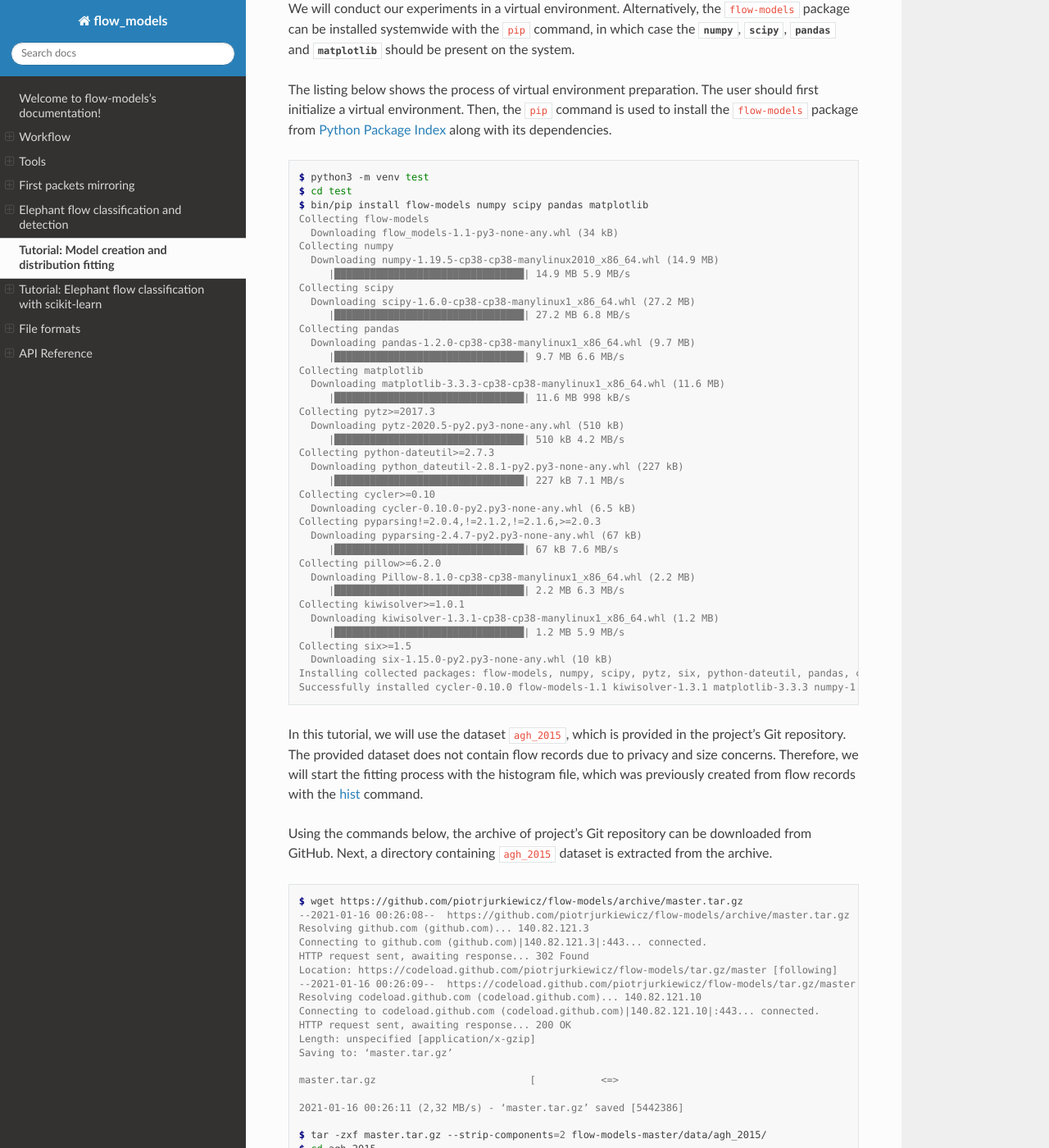
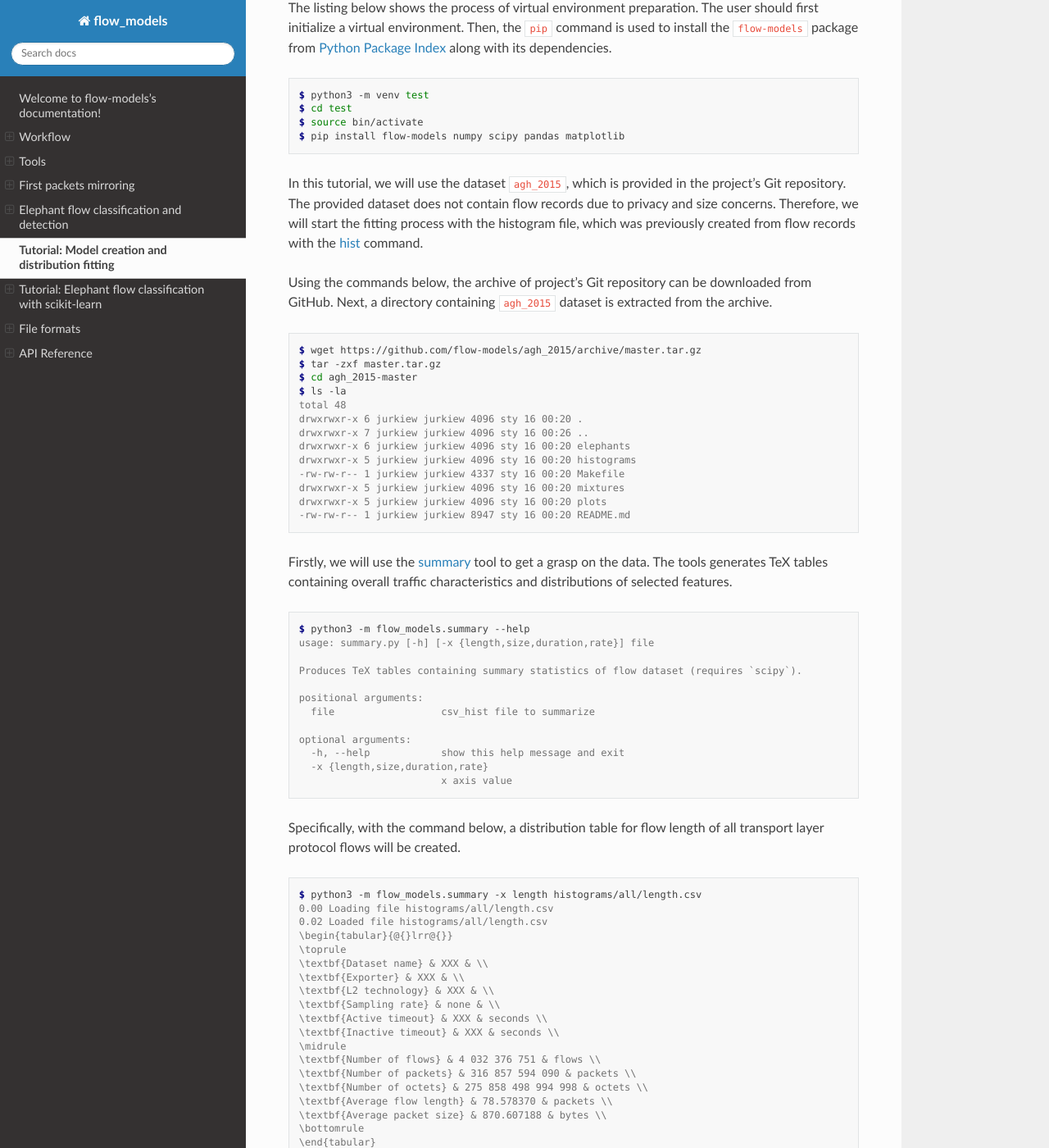
Before and after one commit to piotrjurkiewicz/flow-models, a Sphinx documentation site: the page built from docs/tutorial.rst, in a window 1280 px wide and 1400 px high, scrolled down 593 px. Shown: the whole window at 82% size. Built offline with Sphinx 7.4.7 and the Read the Docs theme 2.0.0, drawn with Linux system fonts in a browser that asks for light colours; some of the changed text lies outside the part shown.

Commit message:
Update fitting tutorial

```diff
--- a/docs/tutorial.rst
+++ b/docs/tutorial.rst
@@ -11,12 +11,6 @@ First, it must be ensured that the required Python's standard library modules ar
 .. code-block:: shell-session
 
     $ sudo apt-get install python3-venv python3-tk
-    Reading package lists... Done
-    Building dependency tree
-    Reading state information... Done
-    python3-venv is already the newest version (3.8.2-0ubuntu2).
-    python3-tk is already the newest version (3.8.5-1~20.04.1).
-    0 upgraded, 0 newly installed, 0 to remove and 0 not upgraded.
 
 We will conduct our experiments in a virtual environment. Alternatively, the ``flow-models`` package can be installed systemwide with the ``pip`` command, in which case the `numpy`, `scipy`, `pandas` and `matplotlib` should be present on the system.
 
@@ -26,42 +20,8 @@ The listing below shows the process of virtual environment preparation. The user
 
     $ python3 -m venv test
     $ cd test
-    $ bin/pip install flow-models numpy scipy pandas matplotlib
-    Collecting flow-models
-      Downloading flow_models-1.1-py3-none-any.whl (34 kB)
-    Collecting numpy
-      Downloading numpy-1.19.5-cp38-cp38-manylinux2010_x86_64.whl (14.9 MB)
-         |████████████████████████████████| 14.9 MB 5.9 MB/s
-    Collecting scipy
-      Downloading scipy-1.6.0-cp38-cp38-manylinux1_x86_64.whl (27.2 MB)
-         |████████████████████████████████| 27.2 MB 6.8 MB/s
-    Collecting pandas
-      Downloading pandas-1.2.0-cp38-cp38-manylinux1_x86_64.whl (9.7 MB)
-         |████████████████████████████████| 9.7 MB 6.6 MB/s
-    Collecting matplotlib
-      Downloading matplotlib-3.3.3-cp38-cp38-manylinux1_x86_64.whl (11.6 MB)
-         |████████████████████████████████| 11.6 MB 998 kB/s
-    Collecting pytz>=2017.3
-      Downloading pytz-2020.5-py2.py3-none-any.whl (510 kB)
-         |████████████████████████████████| 510 kB 4.2 MB/s
-    Collecting python-dateutil>=2.7.3
-      Downloading python_dateutil-2.8.1-py2.py3-none-any.whl (227 kB)
-         |████████████████████████████████| 227 kB 7.1 MB/s
-    Collecting cycler>=0.10
-      Downloading cycler-0.10.0-py2.py3-none-any.whl (6.5 kB)
-    Collecting pyparsing!=2.0.4,!=2.1.2,!=2.1.6,>=2.0.3
-      Downloading pyparsing-2.4.7-py2.py3-none-any.whl (67 kB)
-         |████████████████████████████████| 67 kB 7.6 MB/s
-    Collecting pillow>=6.2.0
-      Downloading Pillow-8.1.0-cp38-cp38-manylinux1_x86_64.whl (2.2 MB)
-         |████████████████████████████████| 2.2 MB 6.3 MB/s
-    Collecting kiwisolver>=1.0.1
-      Downloading kiwisolver-1.3.1-cp38-cp38-manylinux1_x86_64.whl (1.2 MB)
-         |████████████████████████████████| 1.2 MB 5.9 MB/s
-    Collecting six>=1.5
-      Downloading six-1.15.0-py2.py3-none-any.whl (10 kB)
-    Installing collected packages: flow-models, numpy, scipy, pytz, six, python-dateutil, pandas, cycler, pyparsing, pillow, kiwisolver, matplotlib
-    Successfully installed cycler-0.10.0 flow-models-1.1 kiwisolver-1.3.1 matplotlib-3.3.3 numpy-1.19.5 pandas-1.2.0 pillow-8.1.0 pyparsing-2.4.7 python-dateutil-2.8.1 pytz-2020.5 scipy-1.6.0 six-1.15.0
+    $ source bin/activate
+    $ pip install flow-models numpy scipy pandas matplotlib
 
 In this tutorial, we will use the dataset ``agh_2015``, which is provided in the project's Git repository. The provided dataset does not contain flow records due to privacy and size concerns. Therefore, we will start the fitting process with the histogram file, which was previously created from flow records with the `tools/hist` command.
 
@@ -69,31 +29,14 @@ Using the commands below, the archive of project's Git repository can be downloa
 
 .. code-block:: shell-session
 
-    $ wget https://github.com/piotrjurkiewicz/flow-models/archive/master.tar.gz
-    --2021-01-16 00:26:08--  https://github.com/piotrjurkiewicz/flow-models/archive/master.tar.gz
-    Resolving github.com (github.com)... 140.82.121.3
-    Connecting to github.com (github.com)|140.82.121.3|:443... connected.
-    HTTP request sent, awaiting response... 302 Found
-    Location: https://codeload.github.com/piotrjurkiewicz/flow-models/tar.gz/master [following]
-    --2021-01-16 00:26:09--  https://codeload.github.com/piotrjurkiewicz/flow-models/tar.gz/master
-    Resolving codeload.github.com (codeload.github.com)... 140.82.121.10
-    Connecting to codeload.github.com (codeload.github.com)|140.82.121.10|:443... connected.
-    HTTP request sent, awaiting response... 200 OK
-    Length: unspecified [application/x-gzip]
-    Saving to: ‘master.tar.gz’
-
-    master.tar.gz                          [           <=>                                                   ]   5,19M  2,32MB/s    in 2,2s
-
-    2021-01-16 00:26:11 (2,32 MB/s) - ‘master.tar.gz’ saved [5442386]
-
-    $ tar -zxf master.tar.gz --strip-components=2 flow-models-master/data/agh_2015/
-    $ cd agh_2015
+    $ wget https://github.com/flow-models/agh_2015/archive/master.tar.gz
+    $ tar -zxf master.tar.gz
+    $ cd agh_2015-master
     $ ls -la
     total 48
     drwxrwxr-x 6 jurkiew jurkiew 4096 sty 16 00:20 .
     drwxrwxr-x 7 jurkiew jurkiew 4096 sty 16 00:26 ..
     drwxrwxr-x 6 jurkiew jurkiew 4096 sty 16 00:20 elephants
-    -rw-rw-r-- 1 jurkiew jurkiew   45 sty 16 00:20 .gitignore
     drwxrwxr-x 5 jurkiew jurkiew 4096 sty 16 00:20 histograms
     -rw-rw-r-- 1 jurkiew jurkiew 4337 sty 16 00:20 Makefile
     drwxrwxr-x 5 jurkiew jurkiew 4096 sty 16 00:20 mixtures
```
Also changed, not shown: 1 other file.
